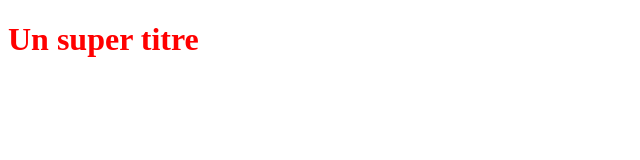
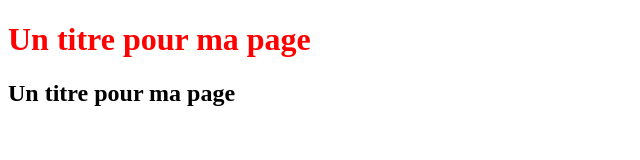
Before and after one commit to RolandAfanvi/MyProject, a plain HTML site: page index.html in a window 1280 px wide. Shown: the whole page, without its empty margins (0-640 px from the left). Drawn offline with Linux system fonts and the light colour scheme.

Commit message:
Ajout des fichiers html et css

```diff
--- a/index.html
+++ b/index.html
@@ -5,6 +5,7 @@
    <link rel="stylesheet" type="text/css" href="style.css">
 </head>
 <body>
-   <h1>Un super titre</h1>
+   <h1>Un titre pour ma page </h1>
+   <h2>Un titre pour ma page </h2>
 </body>
 </html>
```
